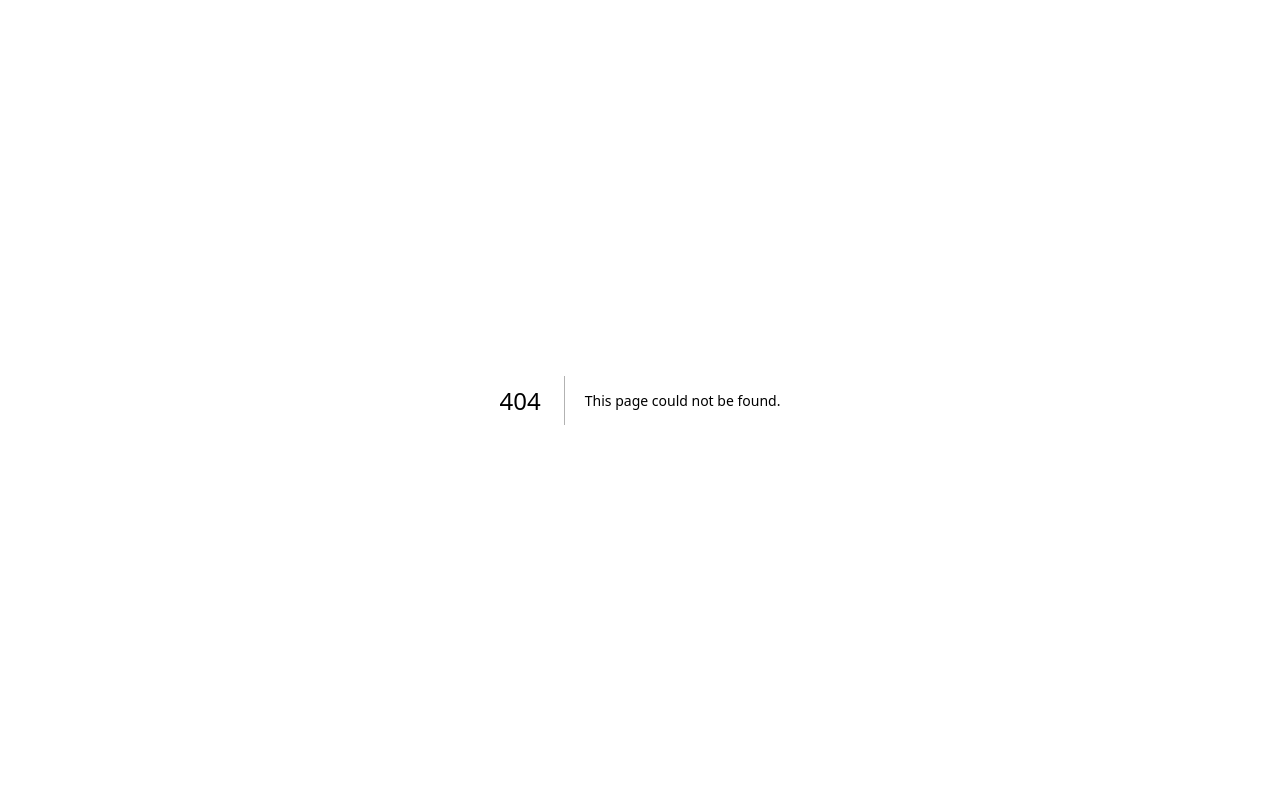
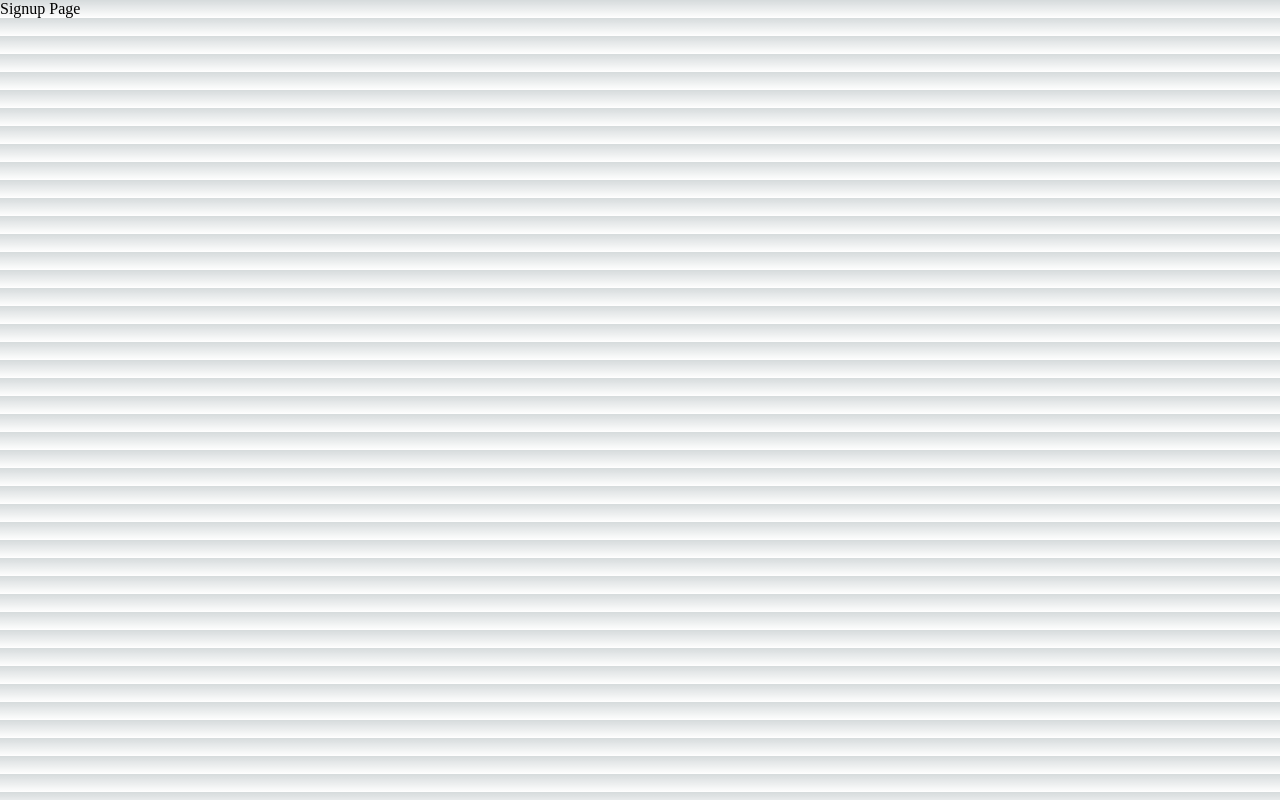
Before and after one commit to simone188535/event-planner-file-based, a Next.js app: page /signup in a window 1280 px wide. Before the commit this address had no page. Built offline with nearby package versions, Linux system fonts and the light colour scheme.

Commit message:
sign up page init

```diff
--- /dev/null
+++ b/pages/signup/index.tsx
@@ -0,0 +1,5 @@
+export default function Signup() {
+    return <main>
+        Signup Page
+        </main>
+}
```
Also changed, not shown: pages/signup/signup.module.css (added).
